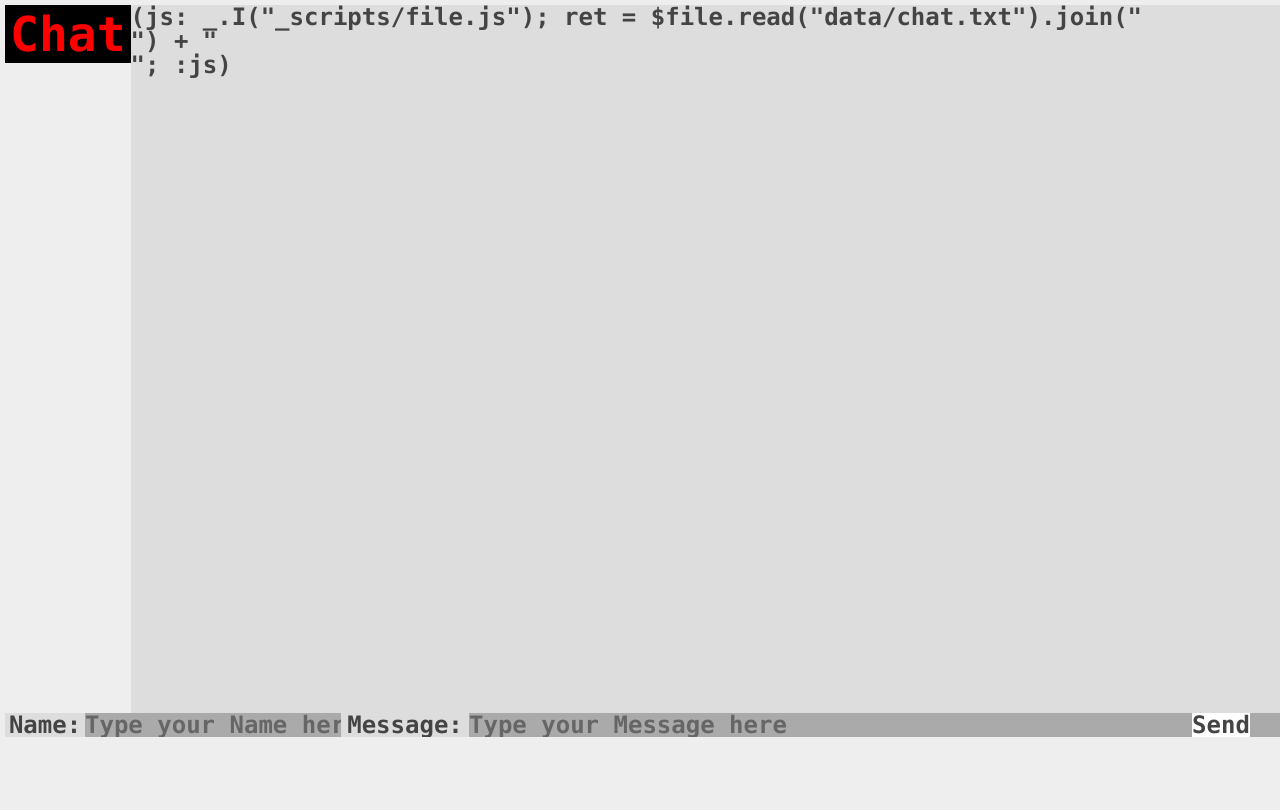
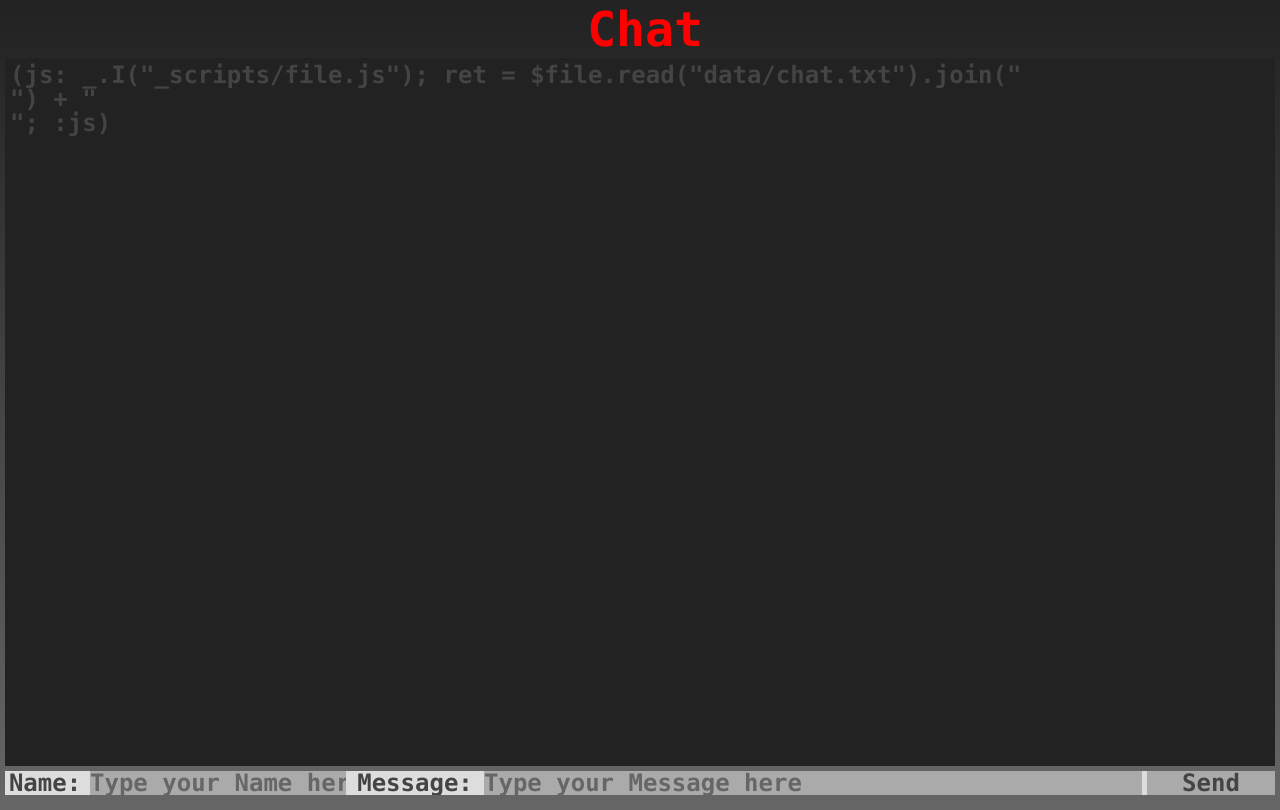
Before and after one commit to toos112/html-code, a plain HTML site: page root/index.html in a window 1280 px wide. Drawn offline with Linux system fonts and the light colour scheme.

Commit message:
layout update

```diff
--- a/root/index.html
+++ b/root/index.html
@@ -8,9 +8,8 @@
 			var ws = new WebSocket("ws://" + location.host, "chat");
 			ws.onmessage = function(e) {
 				var htmlChat = document.getElementById("chat");
-				var chatSpan = htmlChat.getElementsByTagName("span")[0];
-				chatSpan.innerHTML += e.data + "<br/>";
-				chatSpan.scrollTop = chatSpan.scrollHeight;
+				htmlChat.innerHTML += e.data + "<br/>";
+				htmlChat.scrollTop = htmlChat.scrollHeight;
 			};
 
 			function enterPress(e) {
@@ -22,7 +21,6 @@
 			function send() {
 				var htmlName = document.getElementById("name");
 				var htmlMessage = document.getElementById("message");
-				var htmlChat = document.getElementById("chat");
 				var sender = "";
 				var senderOld = "";
 				if (htmlName.value == "") {
@@ -44,31 +42,27 @@
 		</script>
 		<link rel = "stylesheet" type = "text/css" href = "index.css">
 	</head>
-	<body style = "padding : 5px; background-color : linear-gradiant(bottom, #000, #fff);">
-		<div style = "padding : 5px; background-color : #000;">
-			<span class = "big center" style = "width : 100%; color : #f00; background-color : #000;">
+	<body style = "padding : 5px; background : linear-gradient(to bottom, #222, #666);">
+		<span class = "big center" style = "width : 100%; color : #f00; margin-bottom: 5px;">
 			Chat
 		</span><br/>
-		</div>
-		<div style = "width : calc(100%); height : calc(100% - 92px) " id = "chat">
-			<span style = "width: 100%; height: 100%; overflow: auto;">
+		<span style = "padding: 5px; width: calc(100% - 20px); height: calc(100% - 102px); overflow: auto; background-color: #222;" id = "chat">
 			(js:
 				_.I("_scripts/file.js");
 				ret = $file.read("data/chat.txt").join("<br/>") + "<br/>";
 			:js)
-			</span>
-		</div><br/>
-		<div id = "send" style = "width: 100%; height: 24px;">
+		</span><br/>
+		<div id = "send" style = "margin-top: 5px; width: calc(100% - 10px); height: 24px;">
 			<span class = "center" id = "nameText" style = "width : 80px;">
 				Name:
 			</span>
-			<input type = "text" id = "name" placeholder = "Type your Name here" style = "width: 256px;"/>
-			<span class = "center" id = "messageText" style = "width : 128px;">
+			<input type = "text" id = "name" placeholder = "Type your Name here" style = "width: 256px; margin-left: 5px;"/>
+			<span class = "center" id = "messageText" style = "width : 128px; margin-left: 5px;">
 				Message:
 			</span>
-			<input type = "text" id = "message" placeholder = "Type your Message here" onkeydown = "enterPress(event);" style = "width: calc(100% - 592px);"/>
-			<button type = "button" onclick = "send();" id = "button">
-				<span style = "background-color : #fff;">
+			<input type = "text" id = "message" placeholder = "Type your Message here" onkeydown = "enterPress(event);" style = "width: calc(100% - 612px); margin-left: 5px;"/>
+			<button type = "button" onclick = "send();" id = "button" style = "margin-left: 5px;">
+				<span>
 					Send
 				</span>
 			</button>
```
Also changed, not shown: data/chat.txt. Lines whose indentation alone changed are shown as unchanged.
